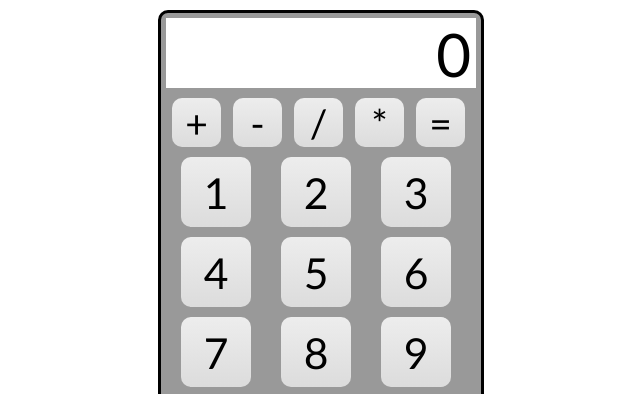
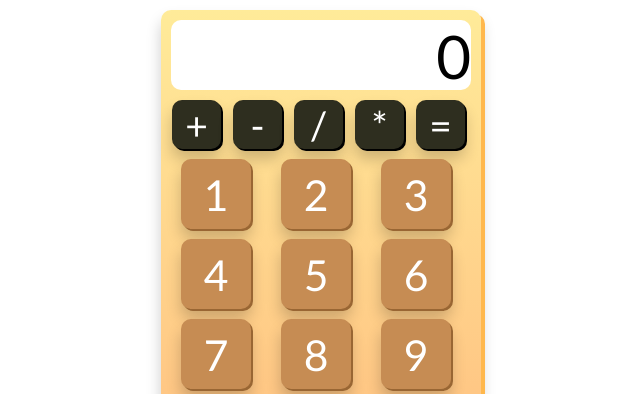
Before and after one commit to matCsikai/JS_calculator_2, a plain HTML site: page index.html in a window 1280 px wide. Shown: the top 394 px of the page, without its empty margins (319-959 px from the left). Drawn offline with nearby package versions, Linux system fonts and the light colour scheme.

Commit message:
change of design

```diff
--- a/style.css
+++ b/style.css
@@ -1,14 +1,16 @@
-ody, div, a {
+body, div, a {
     padding:0;
     margin:0;
     font-family:"Trebuchet MS", Arial, Helvetica, sans-serif;
 }
 
 #calculator {
-	background-color: #999;
+	background-color: #ffeb99;
+	background: linear-gradient(#ffeb99, #ffbf80);
+	border-radius: 3px;
+	box-shadow: 4px 4px #ffb84d, 0px 10px 15px rgba(0, 0, 0, 0.2);
 	width: 310px;
 	height: 460px;
-	border: 3px black solid;
 	margin: 10px auto;
 	padding: 5px;
 	border-radius: 10px;
@@ -20,9 +22,10 @@ ody, div, a {
     margin:auto;
     background-color:white;
     margin-bottom: 5px;
+	margin-top: 5px;
     text-align: right;
     font-size: 60px;
-    padding: 0 5px;
+	border-radius: 10px;
 }
 
 #numbers, #operators {
@@ -35,13 +38,13 @@ ody, div, a {
 	height: 45px;
 	float: left;
 	text-decoration: none;
-	color: black;
+	color: white;
 	text-align: center;
 	font-size: 39px;
 	padding: 2px;
 	margin: 5px 6px;
-	background: -webkit-gradient(linear, left top, left bottom, from(#EDEDED), to(#DCDCDC));
-	background: -moz-linear-gradient(top, #EDEDED, #DCDCDC);
+	background-color: #2e2e1f;
+	box-shadow: 2px 2px #000000, 0px 10px 15px rgba(0, 0, 0, 0.2);
 	border-radius: 10px;
 }
 
@@ -51,12 +54,20 @@ ody, div, a {
 	height: 50px;
 	float: left;
 	text-decoration: none;
-	color: black;
+	color: white;
 	text-align: center;
 	font-size: 32pt;
 	padding: 10px;
 	margin: 5px 15px;
-	background: -webkit-gradient(linear, left top, left bottom, from(#EDEDED), to(#DCDCDC));
-	background: -moz-linear-gradient(top, #EDEDED, #DCDCDC);
+	background-color: #c68c53;
+	box-shadow: 2px 2px #996633, 0px 10px 15px rgba(0, 0, 0, 0.2);
 	border-radius: 10px;
 }
+#numbers a:active {
+	box-shadow: 0px 0px #996633;
+	top: 4px;
+}
+#operators a:active {
+	box-shadow: 0px 0px #000000;
+	top: 4px;
+}
```
